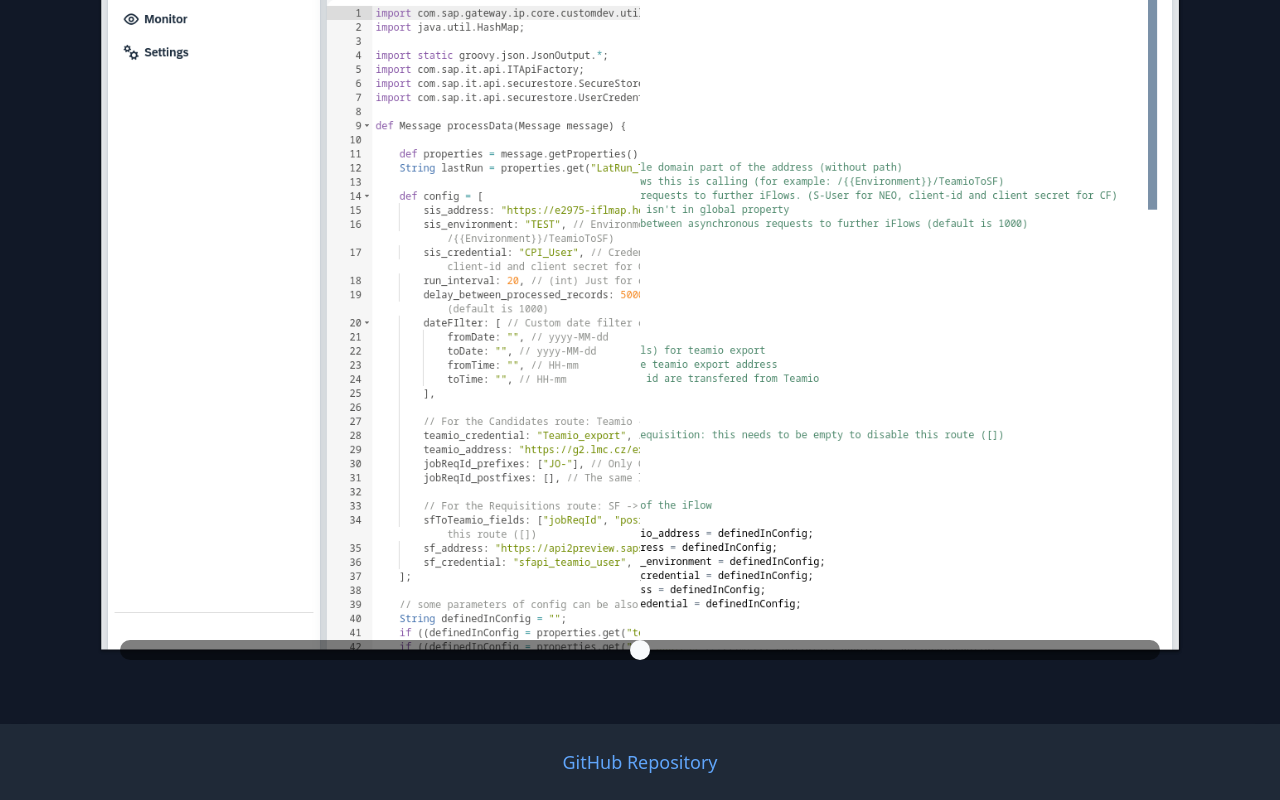
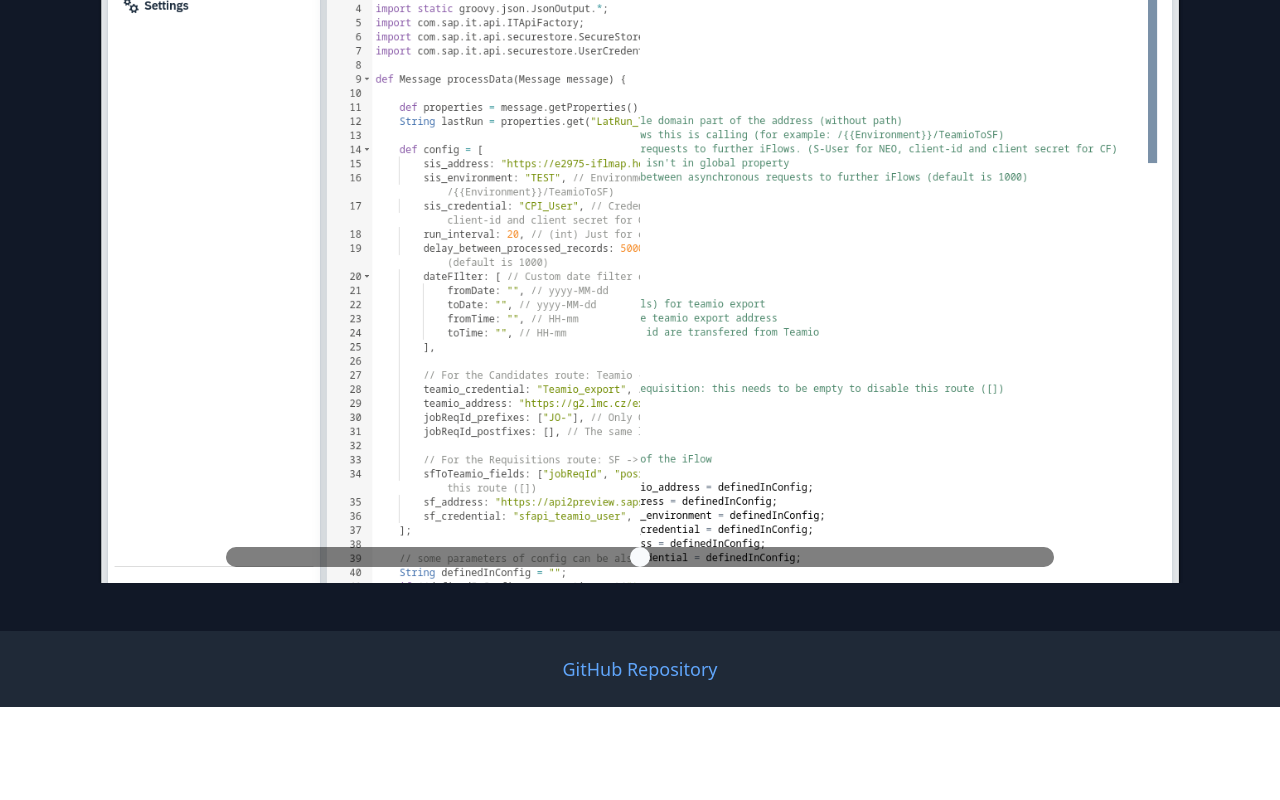
Before and after one commit to Ryxwaer/SIS_Improvements_FE, a Nuxt app: page / in a window 1280 px wide. Shown: the part 457-1257 px from the top of the page. After the commit the page ends 1164 px from the top, so only its background shows below. Built offline with nearby package versions, Linux system fonts and the light colour scheme.

Commit message:
slider labels visibility configurable

```diff
--- a/components/BeforeAfterSlider.vue
+++ b/components/BeforeAfterSlider.vue
@@ -1,25 +1,34 @@
 <template>
   <div
-    class="relative w-full mx-auto overflow-hidden"
+    class="relative w-full mx-auto overflow-hidden h-screen max-h-screen"
     @mousedown="startDragging"
     @touchstart="startDragging"
   >
-    <div class="relative w-full">
-      <img :src="afterSrc" class="w-full absolute top-0 left-0" :style="{ clipPath: clipPathValue }" draggable="false" />
-      <img :src="beforeSrc" class="w-full" draggable="false" />
+    <div class="relative w-full h-full">
+      <img :src="afterSrc" class="absolute top-0 left-0 w-full h-full object-cover" :style="{ clipPath: clipPathValue }" draggable="false" />
+      <img :src="beforeSrc" class="w-full h-full object-cover" draggable="false" />
     </div>
-    <div class="absolute bottom-4 left-0 w-full flex items-center justify-between px-4">
-      <!-- <span class="text-white font-bold text-lg bg-black bg-opacity-50 p-2 rounded">Before</span> -->
+    <div v-if="showLabels" class="absolute bottom-4 left-0 w-full flex items-center justify-between px-4">
+      <span class="text-white font-bold text-lg bg-black bg-opacity-50 p-2 rounded">Before</span>
       <input
         type="range"
         min="0"
         max="100"
         v-model="sliderValue"
-        class="w-full mx-4 appearance-none bg-transparent slider"
+        class="w-3/4 mx-4 appearance-none bg-transparent slider"
         @mousedown.stop
       />
-      <!-- <span class="text-white font-bold text-lg bg-black bg-opacity-50 p-2 rounded">After</span> -->
+      <span class="text-white font-bold text-lg bg-black bg-opacity-50 p-2 rounded">After</span>
     </div>
+    <input
+      v-else
+      type="range"
+      min="0"
+      max="100"
+      v-model="sliderValue"
+      class="absolute bottom-4 left-1/2 transform -translate-x-1/2 w-3/4 appearance-none bg-transparent slider"
+      @mousedown.stop
+    />
   </div>
 </template>
 
@@ -35,6 +44,10 @@ const props = defineProps({
     type: String,
     required: true,
   },
+  showLabels: {
+    type: Boolean,
+    default: false
+  }
 });
 
 const sliderValue = ref(50);
```
